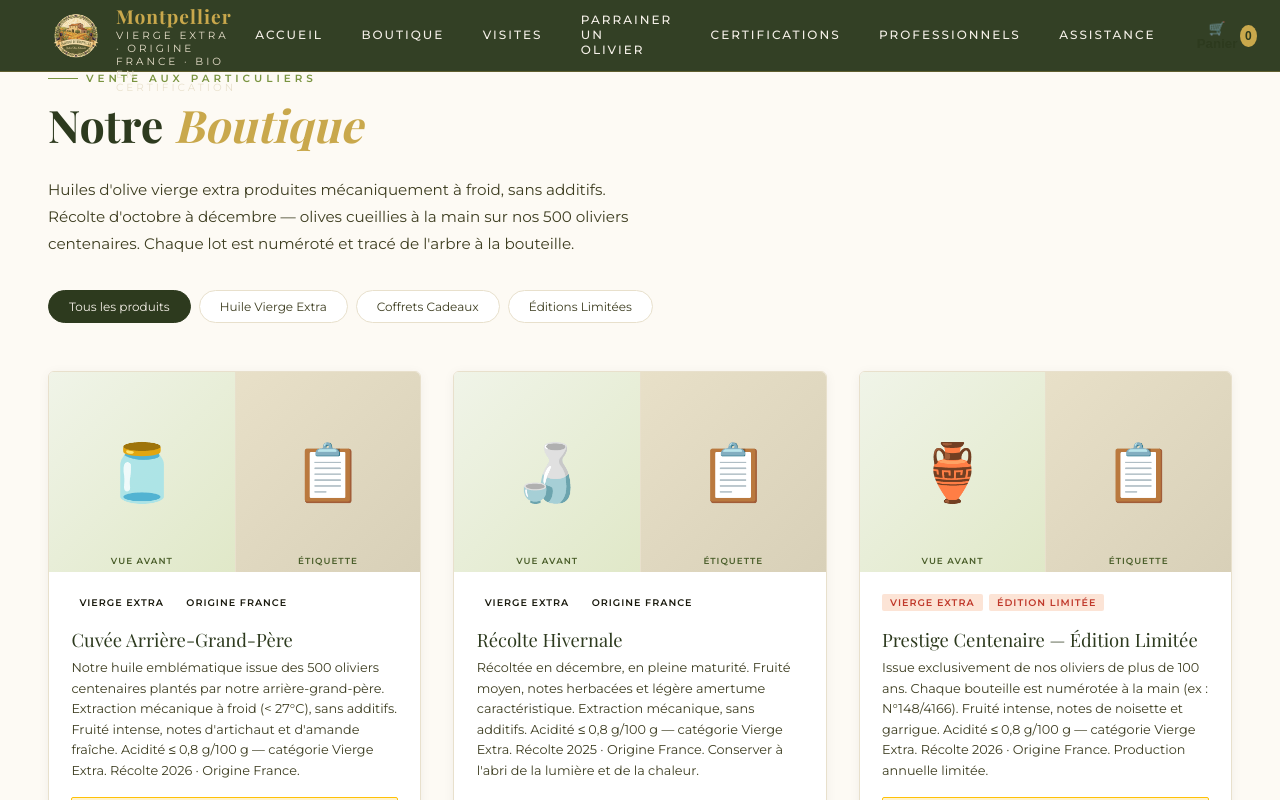
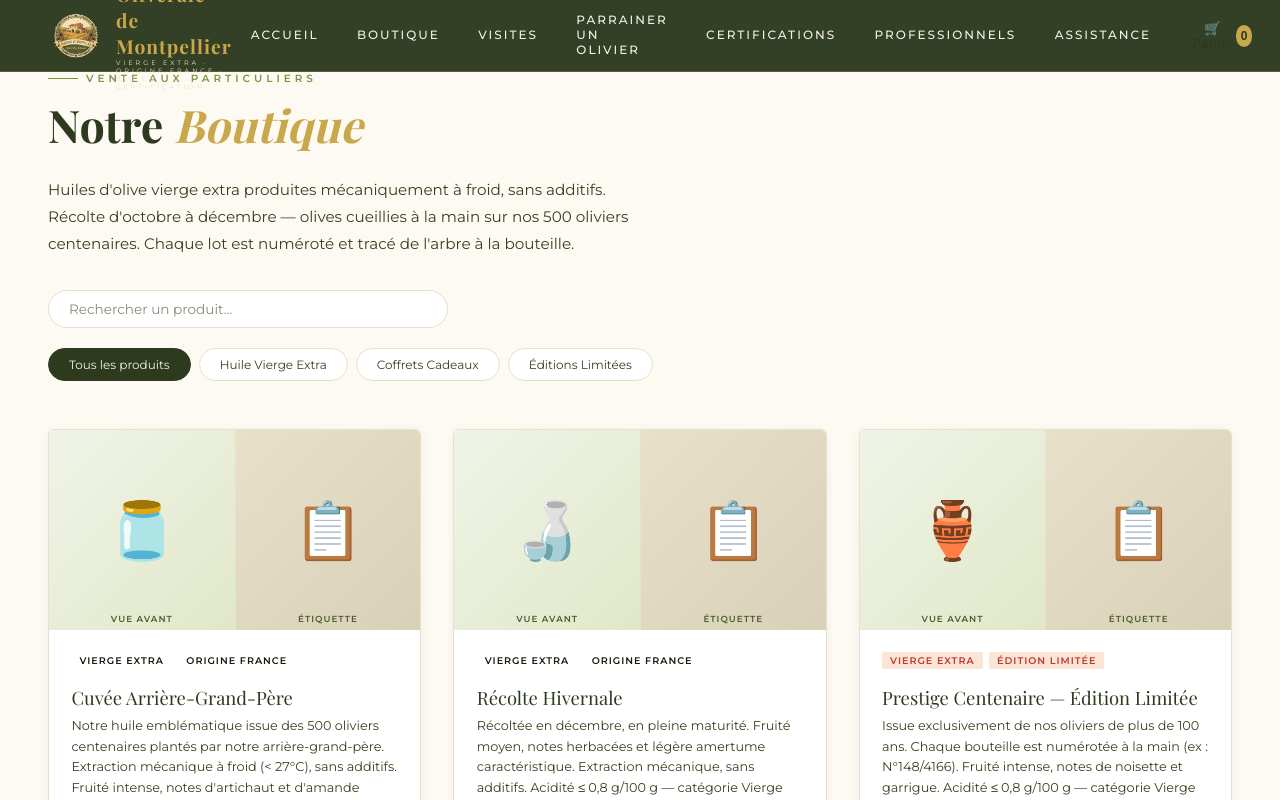
Before and after one commit to Oliveraie-de-Montpellier/web.officiel, a React (Vite) app: page /boutique in a window 1280 px wide. Shown: the top 800 px of the page. Built offline with nearby package versions, Linux system fonts and the light colour scheme; a web font is replaced by a local one.

Commit message:
logo qui depasse, emplacement du bouton panier des sublayouts, barre de recherche, raccourcis produits

```diff
--- a/src/components/layout/Footer.jsx
+++ b/src/components/layout/Footer.jsx
@@ -33,11 +33,11 @@
         <div className="footer-col">
           <h4>Produits</h4>
           <ul>
-            <li><Link to="/boutique">Cuvée Arrière-Grand-Père</Link></li>
-            <li><Link to="/boutique">Récolte Hivernale</Link></li>
-            <li><Link to="/boutique?filtre=edition">Prestige Centenaire — Édition Limitée</Link></li>
-            <li><Link to="/boutique?filtre=coffret">Coffrets Cadeaux</Link></li>
-            <li><Link to="/boutique?filtre=coffret">Coffrets Entreprises</Link></li>
+            <li><Link to={`/boutique?filtre=&query=${encodeURIComponent("Cuvée Arrière-Grand-Père")}`}>Cuvée Arrière-Grand-Père</Link></li>
+            <li><Link to={`/boutique?filtre=&query=${encodeURIComponent("Récolte Hivernale")}`}>Récolte Hivernale</Link></li>
+            <li><Link to="/boutique?query=&filtre=edition">Prestige Centenaire — Édition Limitée</Link></li>
+            <li><Link to="/boutique?query=&filtre=coffret">Coffrets Cadeaux</Link></li>
+            <li><Link to="/boutique?query=&filtre=vie">Huile Vierge Extra</Link></li>
             <li><Link to="/professionnels">Solutions Professionnelles</Link></li>
           </ul>
         </div>
--- a/src/pages/Shop.jsx
+++ b/src/pages/Shop.jsx
@@ -1,4 +1,5 @@
-import { useSearchParams } from 'react-router-dom'
+import { useSearchParams, useLocation } from 'react-router-dom'
+import { useEffect, useState } from "react"
 import { products } from '../data/products'
 import ProductCard from '../components/ui/ProductCard'
 import CartBar from '../components/cart/CartBar'
@@ -14,8 +15,13 @@
 
 export default function Shop() {
   const [searchParams, setSearchParams] = useSearchParams()
+  const [searchTerm, setSearchTerm] = useState(searchParams.get('query') ?? "")
   const rawFilter = searchParams.get('filtre') ?? 'tous'
   const filter = VALID_FILTERS.includes(rawFilter) ? rawFilter : 'tous'
+
+  useEffect(() => {
+    setSearchTerm(s => searchParams.get('query') ?? s)
+  }, [searchParams])
 
   const setFilter = (id) => {
     if (id === 'tous') {
@@ -25,9 +31,23 @@
     }
   }
 
+  const normalize = (str) => {
+    return str
+      .normalize('NFD')                 // 1. split accents from letters
+      .replace(/[\u0300-\u036f]/g, '')  // 2. remove accents
+      .replace(/[^a-zA-Z0-9]/g, '')     // 3. remove special chars + spaces
+      .toLowerCase()                   // 4. lowercase
+  }
+
   const filtered = filter === 'tous'
-    ? products
-    : products.filter((p) => p.filter === filter)
+    ? products.filter((p) => {
+      return normalize(searchTerm) === "" ? true : ( normalize(p.name).includes(normalize(searchTerm)) )
+    })
+    : products.filter((p) => {
+      const normSearchTerm = normalize(searchTerm)
+      return ( normSearchTerm === "" ) ? ( p.filter === filter ) : ( p.filter === filter && normalize(p.name).includes(normSearchTerm) )
+    })
+
 
   return (
     <section id="particuliers" style={{ paddingTop: 72 }}>
@@ -37,6 +57,21 @@
         <p style={{ color: 'var(--text-mid)', fontSize: '0.95rem', maxWidth: 600, lineHeight: 1.8, marginBottom: '2rem' }}>
           Huiles d'olive vierge extra produites mécaniquement à froid, sans additifs. Récolte d'octobre à décembre — olives cueillies à la main sur nos 500 oliviers centenaires. Chaque lot est numéroté et tracé de l'arbre à la bouteille.
         </p>
+        <div className="search-container">
+          <input
+            type="text"
+            className="search-input"
+            placeholder="Rechercher un produit..."
+            value={searchTerm}
+            onChange={(e) => {
+              setSearchParams(sp => {
+                sp.set("query", e.target.value)
+                return sp
+              })
+              setSearchTerm(e.target.value)
+            }}
+          />
+        </div>
         <div className="products-filter">
           {FILTERS.map((f) => (
             <button
--- a/src/styles/global.css
+++ b/src/styles/global.css
@@ -253,6 +253,32 @@
 
 /* PRODUITS */
 #particuliers { background: var(--white); }
+
+/* begin not AI */
+.search-container {
+  margin-bottom: 20px;
+  width: 100%;
+  max-width: 400px; /* Adjust based on your layout */
+}
+
+.search-input {
+  width: 100%;
+  padding: 10px 20px;
+  border: 1px solid var(--cream-dark);
+  background: white;
+  border-radius: 25px; /* Matches the rounded vibe of the filters */
+  font-family: 'Montserrat', sans-serif;
+  font-size: 0.85rem;
+  color: var(--text-dark);
+  outline: none;
+  transition: all 0.3s ease;
+}
+
+.search-input::placeholder {
+  color: var(--text-mid);
+  opacity: 0.6;
+}
+/* end not AI */
 .products-filter { display: flex; gap: 0.5rem; flex-wrap: wrap; margin-bottom: 3rem; }
 .filter-btn {
   padding: 8px 20px; border: 1px solid var(--cream-dark);
@@ -509,6 +535,9 @@
 
 /* ===================== HAMBURGER MENU ===================== */
 .nav-mobile-controls { display: none; align-items: center; gap: 0.5rem; }
+
+.nav-logo-sub { font-size: .4rem;} /* not AI */
+
 .nav-cart-btn {
   background: none; border: none; cursor: pointer;
   color: var(--cream); font-size: 0.9rem; display: flex; align-items: center; gap: 4px; padding: 6px 10px;
--- a/src/styles/visites.css
+++ b/src/styles/visites.css
@@ -5,6 +5,9 @@
   padding: 0 2rem; height: 72px;
   border-bottom: 1px solid rgba(201,168,76,0.3);
 }
+
+.nav-sub button { position: relative; top: 0.9rem; } /* not AI */
+
 .nav-sub .nav-logo { display: flex; align-items: center; gap: 12px; text-decoration: none; }
 .nav-sub .nav-logo img { height: 44px; width: auto; }
 .nav-sub .nav-logo-text { color: var(--gold); font-family: 'Playfair Display', serif; font-size: 1.1rem; font-weight: 700; }
```
